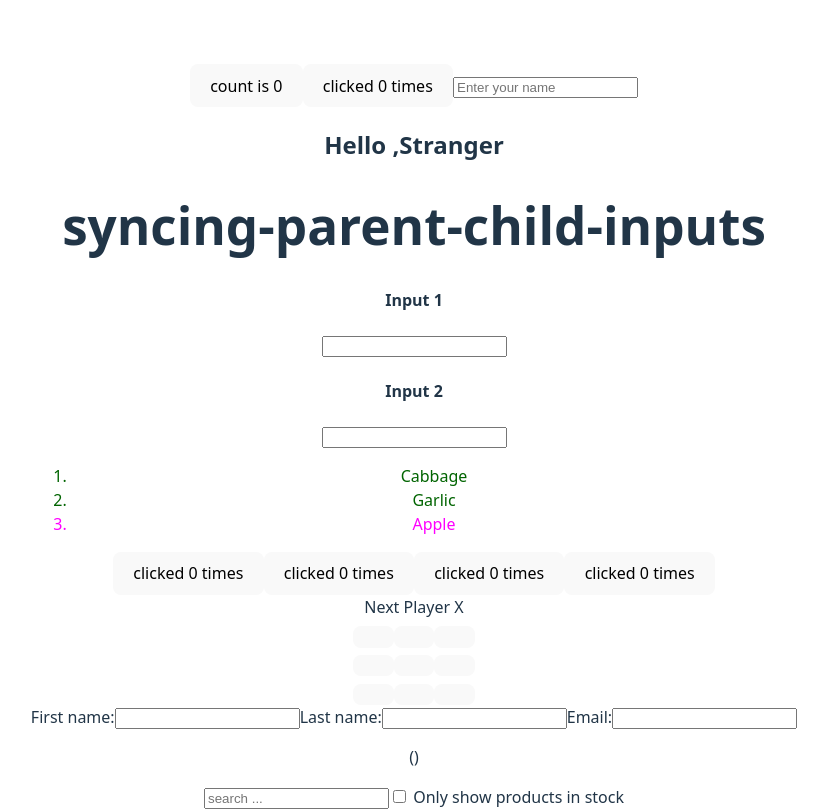
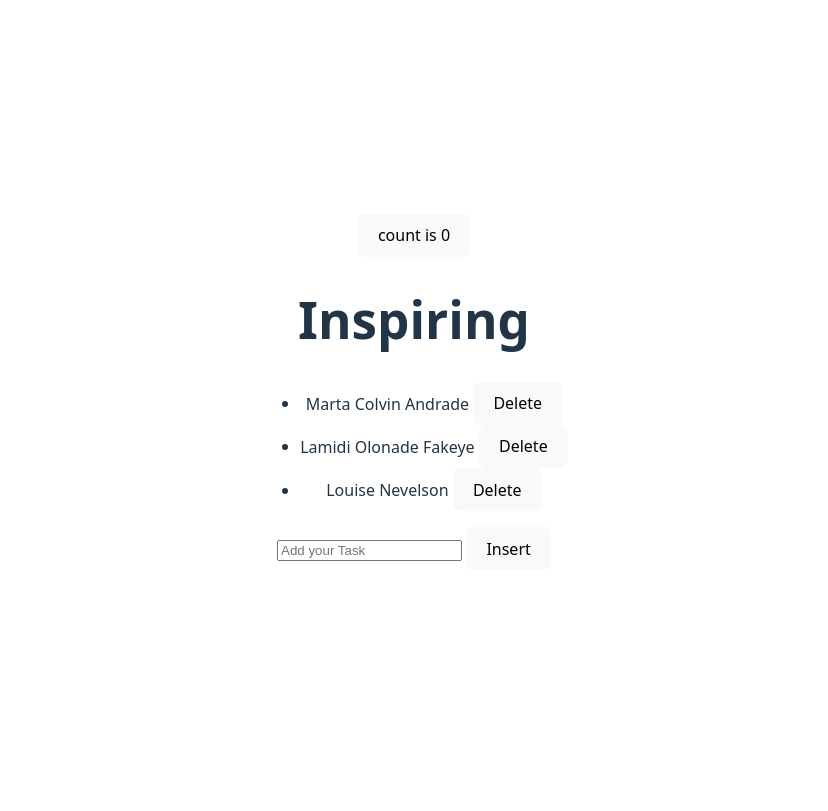
Before and after one commit to Mintesnotg/ReactforNext.Js, a React (Vite) app: page / in a window 1280 px wide. Shown: the top 811 px of the page, without its empty margins (226-1054 px from the left). Built offline with nearby package versions, Linux system fonts and the light colour scheme.

Commit message:
my-first-react-todoapp

```diff
--- a/package.json
+++ b/package.json
@@ -22,6 +22,7 @@
     "eslint-plugin-react-hooks": "^5.2.0",
     "eslint-plugin-react-refresh": "^0.4.19",
     "globals": "^16.0.0",
+    "tailwindcss": "^4.1.10",
     "vite": "^6.3.5"
   }
 }
--- a/src/App.jsx
+++ b/src/App.jsx
@@ -16,6 +16,10 @@ import ParentComponent from './components/parent_child_data'
 
  import Parent from './components/parent_child'
 
+ import List from './components/updatingarray'
+
+ import ToDoApp from './components/Todo'
+
  import Form from './components/updatingobjects'
 function App() {
   const [count, setCount] = useState(0)
@@ -25,12 +29,12 @@ function App() {
   return (
     <>
 
-      <div className="card">
+      <div className="card ">
         <button onClick={() => setCount((count) => count + 1)}>
           count is {count}
         </button>
 
-        {isLogged && <MyButton1/>}
+        {/* {isLogged && <MyButton1/>}
          <NameInput name={name} onNameChange={setName}/>
 
          <Greetings name={name}/>
@@ -39,8 +43,10 @@ function App() {
          <MyApp/>
          <Board/>
          <Form/>
-         <ProductApp/>
-         <Parent/>
+         <ProductApp/> */}
+         {/* <Parent/> */}
+         <List/>
+         <ToDoApp/>
       </div>
 
     </>
--- /dev/null
+++ b/src/components/Todo.tsx
@@ -0,0 +1,46 @@
+
+import { useState } from "react"
+let nextId = 0;
+
+export default function ToDoApp() {
+    interface ToDoTasks {
+        "name": string,
+        "id": number
+    };
+
+    const [tasklist, setTask] = useState<ToDoTasks[]>([])
+    const [taskname, setTaskName] = useState<string>('')
+
+    const handleTask = () => {
+    if (taskname.trim() === "") return;
+
+        const newtask: ToDoTasks = {
+            id: Date.now(),
+            name: taskname
+        }
+        setTask((previoustask) => [...previoustask, newtask])
+        setTaskName("")
+    }
+
+    const handleDelete = (id: number) => {
+        setTask((prevTasks) => prevTasks.filter((task) => task.id !== id));
+    };
+    return (
+
+        <div>
+
+            <input className="border border-gray-300 px-3 py-1 rounded w-full" placeholder="Add your Task" value={taskname} onChange={(e) => setTaskName(e.target.value)} type="text" /> <button onClick={handleTask}> Insert</button>
+            <ul>
+                {tasklist.map(taskmap => (
+                    <li>{taskmap.name}
+
+                        <button onClick={()=>handleDelete(taskmap.id)}>Delete</button>
+                    </li>
+
+                ))}
+            </ul>
+        </div>
+    )
+
+
+}
--- a/src/components/button.tsx
+++ b/src/components/button.tsx
@@ -6,7 +6,7 @@ export  const MyButton1 = ()=>  {
     }
     return (
         <>
-          <button className="avatar"onClick={handleclick} > clicked {count} times</button>
+          <button className="avatar "onClick={handleclick} > clicked {count} times</button>
         </>
     )
 }
--- a/src/components/list.tsx
+++ b/src/components/list.tsx
@@ -9,7 +9,7 @@ export default function ShoosppingList  () {
 
    const listItems= products.map(product=>
 
-     <li style={{color:product.isFruit ? 'magenta' :'darkgreen'}} key={product.id}>{product.title}</li>
+     <li  style={{color:product.isFruit ? 'magenta' :'darkgreen'}} key={product.id}>{product.title}</li>
    )
 
   return (
--- /dev/null
+++ b/src/components/updatingarray.tsx
@@ -0,0 +1,38 @@
+import { useState } from "react";
+
+let initialArtists = [
+    { id: 0, name: 'Marta Colvin Andrade' },
+    { id: 1, name: 'Lamidi Olonade Fakeye' },
+    { id: 2, name: 'Louise Nevelson' },
+];
+
+export default function List() {
+
+
+
+    const [artists, setArtists] = useState(initialArtists);
+    return (
+        <div>
+
+            <h1>Inspiring </h1>
+
+            <ul>
+
+
+                {artists.map(artist => (
+                    <li key={artist.id}>
+                        {artist.name} {' '}
+                        <button onClick={() => {
+                            setArtists(
+                                artists.filter(a =>
+                                    a.id != artist.id
+                                )
+                            )
+                        }}>Delete</button>
+                    </li>
+                ))}
+            </ul>
+        </div>
+    )
+
+}
```
Also changed, not shown: 1 other file (tests, documents, lock files or other folders).
